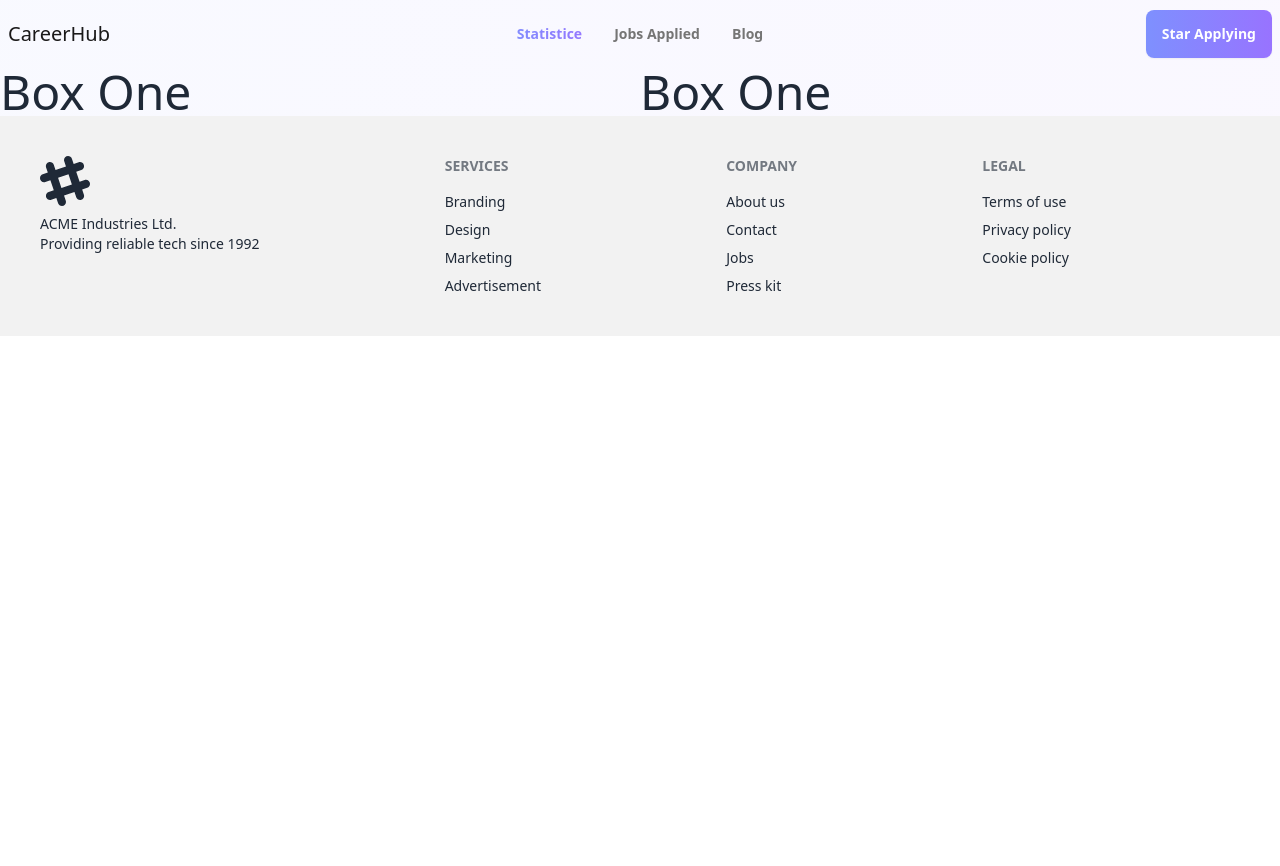
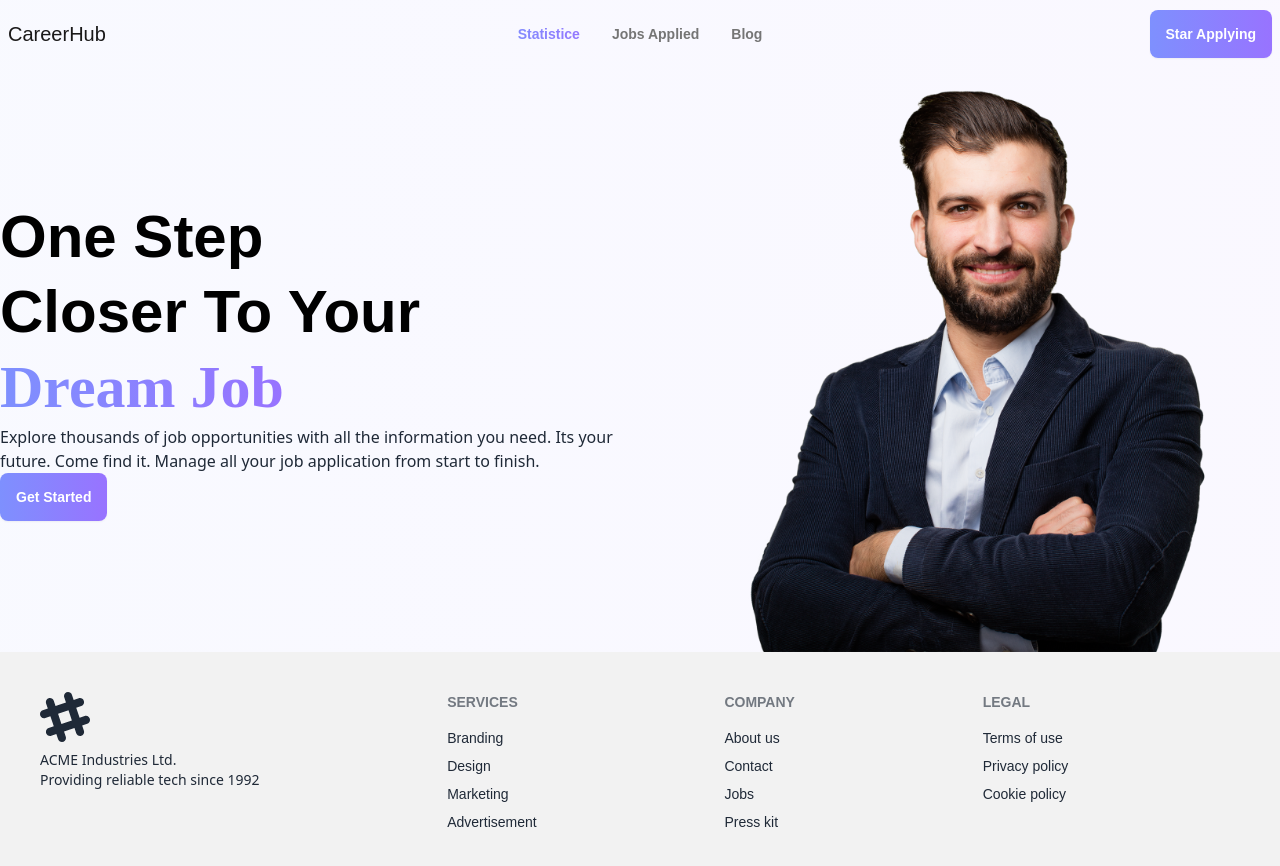
Before and after one commit to get-shrabon/React-Career-Hub, a React (Vite) app: page / in a window 1280 px wide. Shown: the top 866 px of the page. Before the commit the page ends 800 px from the top, so only its background shows below. Built offline with nearby package versions, Linux system fonts and the light colour scheme.

Commit message:
Complete Banner Section

```diff
--- a/src/components/Banner/Banner.jsx
+++ b/src/components/Banner/Banner.jsx
@@ -1,14 +1,23 @@
-
+import authorImg  from  "./images/user.png"
 
 const Banner = () => {
     return (
       <div className="banner">
-        <div className="lg:flex md:flex sm:flex-none container mx-auto">
+        <div className="lg:flex md:flex sm:flex-none container mx-auto items-center">
           <div className="w-1/2">
-            <h2 className="text-5xl">Box One</h2>
+            <h2 className="text-[60px] text-black font-bold leading-tight">
+              One Step <br /> Closer To Your <br />{" "}
+              <span className="styles__text">Dream Job</span>
+            </h2>
+            <p>
+              Explore thousands of job opportunities with all the information
+              you need. Its your future. Come find it. Manage all your job
+              application from start to finish.
+            </p>
+            <button className="primary__btn btn">Get Started</button>
           </div>
           <div className="w-1/2">
-            <h2 className="text-5xl">Box One</h2>
+            <img src={authorImg} alt="" />
           </div>
         </div>
       </div>
--- a/src/index.css
+++ b/src/index.css
@@ -1,6 +1,20 @@
 @tailwind base;
 @tailwind components;
 @tailwind utilities;
+@import url("https://fonts.googleapis.com/css2?family=Manrope:wght@300;400;500;600;700;800&display=swap");
+
+h1,
+h2,
+h3,
+h4,
+h5,
+h6,
+span,
+button,
+a,
+nav {
+  font-family: "Manrope", sans-serif;
+}
 
 .active {
   background: var(--Linear, linear-gradient(90deg, #7e90fe 0%, #9873ff 100%));
@@ -17,6 +31,20 @@
   font-weight: 600;
   border: none;
 }
-.banner, .header{
-  background: linear-gradient(90deg, rgba(126, 144, 254, 0.05) 0%, rgba(152, 115, 255, 0.05) 100%);
+.banner,
+.header {
+  background: linear-gradient(
+    90deg,
+    rgba(126, 144, 254, 0.05) 0%,
+    rgba(152, 115, 255, 0.05) 100%
+  );
 }
+.styles__text {
+  background: var(--Linear, linear-gradient(90deg, #7e90fe 0%, #9873ff 100%));
+  background-clip: text;
+  -webkit-background-clip: text;
+  -webkit-text-fill-color: transparent;
+  font-family: Manrope;
+  font-style: normal;
+  font-weight: 800;
+}
```
Also changed, not shown: src/components/Banner/images/user.png (added).
